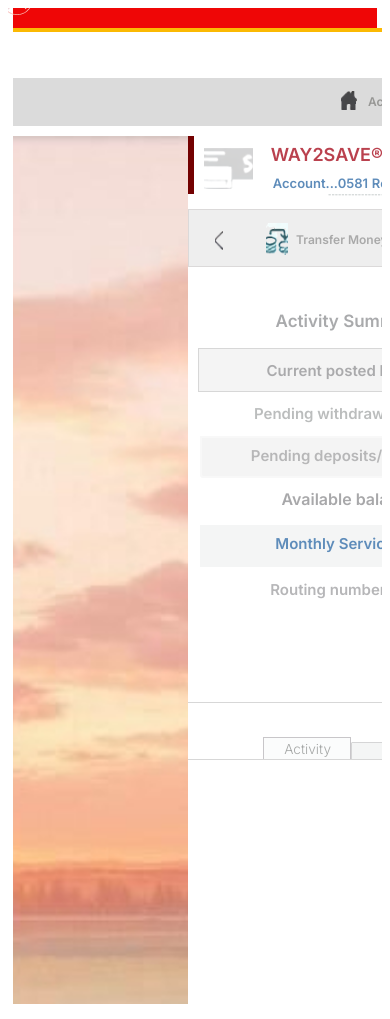
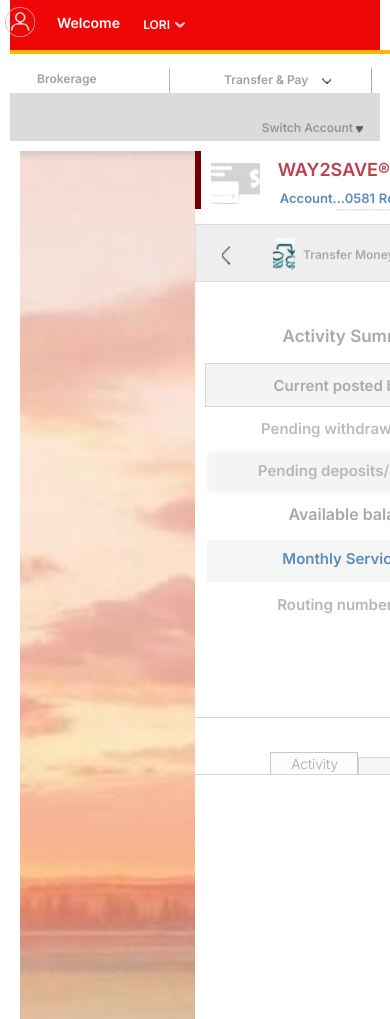
Before and after one commit to PlnDominic/wells-fargo-responsive-page, a plain HTML site: page new_account.html in a window 390 px wide. Drawn offline with Linux system fonts and the light colour scheme.

Commit message:
Fix mobile view responsiveness and content visibility

```diff
--- a/index.css
+++ b/index.css
@@ -1325,40 +1325,79 @@ body {
 @media screen and (max-width: 480px) {
   .main-container {
     padding: 0 5px;
+    min-height: 100vh;
+    display: flex;
+    flex-direction: column;
+    justify-content: center;
   }
 
   .rectangle {
-    transform: scale(0.8);
+    position: relative;
+    right: 0;
+    width: 100%;
+    transform: scale(1);
+    max-width: 100%;
+    margin: 0;
+    padding: 20px 10px;
+  }
+
+  .background-shadow {
+    width: 100%;
+    max-width: 100%;
+    padding: 20px 10px;
+    box-sizing: border-box;
   }
 
   .component-input {
-    max-width: 300px;
-    height: 50px;
+    width: 100%;
+    max-width: 100%;
+    position: static;
+    margin-bottom: 15px;
   }
 
   .button {
-    max-width: 300px;
-    height: 50px;
+    width: 100%;
+    max-width: 100%;
+    position: static;
+    margin-bottom: 15px;
   }
 
   .heading-good-afternoon {
     font-size: 18px;
+    text-align: center;
+    margin-bottom: 15px;
   }
 
   .secure-account {
     font-size: 12px;
     text-align: center;
     padding: 0 10px;
+    margin-bottom: 15px;
   }
 
-  .background-horizontalborder .flex-row {
+  .background-horizontalborder {
+    width: 100%;
+    padding: 10px;
+    box-sizing: border-box;
+  }
+
+  .background-horizontalborder .flex-row,
+  .background-horizontalborder .flex-row-ca {
     flex-direction: column;
     align-items: center;
   }
 
-  .background-horizontalborder .flex-row-ca {
-    flex-direction: column;
-    align-items: center;
+  .background-horizontalborder .flex-row div,
+  .background-horizontalborder .flex-row-ca div {
+    margin: 5px 0;
+  }
+
+  body {
+    min-height: 100vh;
+    margin: 0;
+    padding: 0;
+    background: url(./assets/images/8ba83152-62f9-4638-bd83-9ceedd698dce.png) no-repeat center center fixed;
+    background-size: cover;
   }
 }
 
--- a/new_account.css
+++ b/new_account.css
@@ -1452,33 +1452,100 @@ button {
 }
 
 @media screen and (max-width: 480px) {
+  body {
+    min-height: 100vh;
+    margin: 0;
+    padding: 0;
+    overflow-x: hidden;
+  }
+
   .main-container {
-    padding-left: 5px;
-    padding-right: 5px;
+    width: 100%;
+    height: auto;
+    min-height: 100vh;
+    padding: 0 10px;
+    display: flex;
+    flex-direction: column;
+    justify-content: flex-start;
+    box-sizing: border-box;
   }
 
   .rectangle {
-    padding: 5px 0;
+    width: 100%;
+    height: auto;
+    position: relative;
+    padding: 10px;
+    box-sizing: border-box;
+  }
+
+  .flex-row-b {
+    flex-direction: column;
+    align-items: stretch;
+    width: 100%;
+  }
+
+  .nav-link {
+    width: 100%;
+    margin: 10px 0;
+    text-align: center;
+  }
+
+  .flex-row-gray {
+    flex-direction: column;
+    align-items: stretch;
+    width: 100%;
   }
 
   .wells-fargo {
     font-size: 16px;
+    text-align: center;
   }
 
   .welcome {
     font-size: 14px;
+    text-align: center;
   }
 
   .sign-off {
     font-size: 12px;
+    text-align: center;
+  }
+
+  .user-profile {
+    position: static;
+    display: flex;
+    justify-content: center;
+    align-items: center;
+    margin-top: 10px;
   }
 
   .nav-link span {
     font-size: 12px;
   }
 
-  .flex-row-b .nav-link {
-    width: 90%;
+  .flex-row-efbe,
+  .flex-row-ca {
+    flex-direction: column;
+    align-items: stretch;
+    width: 100%;
+  }
+
+  .flex-row-efbe a,
+  .flex-row-ca a {
+    width: 100%;
+    margin: 10px 0;
+    text-align: center;
+  }
+
+  .fix {
+    width: 100%;
+    padding: 0 10px;
+    box-sizing: border-box;
+  }
+
+  .fix .flex-row {
+    flex-direction: column;
+    align-items: stretch;
   }
 }
 
--- a/new_account.html
+++ b/new_account.html
@@ -3,7 +3,7 @@
   <head>
     <meta charset="UTF-8" />
     <meta name="viewport" content="width=device-width, initial-scale=1.0" />
-    <title>Generated by Codia AI</title>
+    <title>connect.secure.wellsfargo/accounts/inquiry/accountdetails/985ef791-8e20-4268-8401-6955349486e9</title>
     <link rel="stylesheet" href="https://fonts.googleapis.com/css2?family=Inter:wght@300;400;600&display=swap" />
     <link rel="stylesheet" href="new_account.css" />
   </head>
```
Also changed, not shown: index.html (+1 -1 lines).
